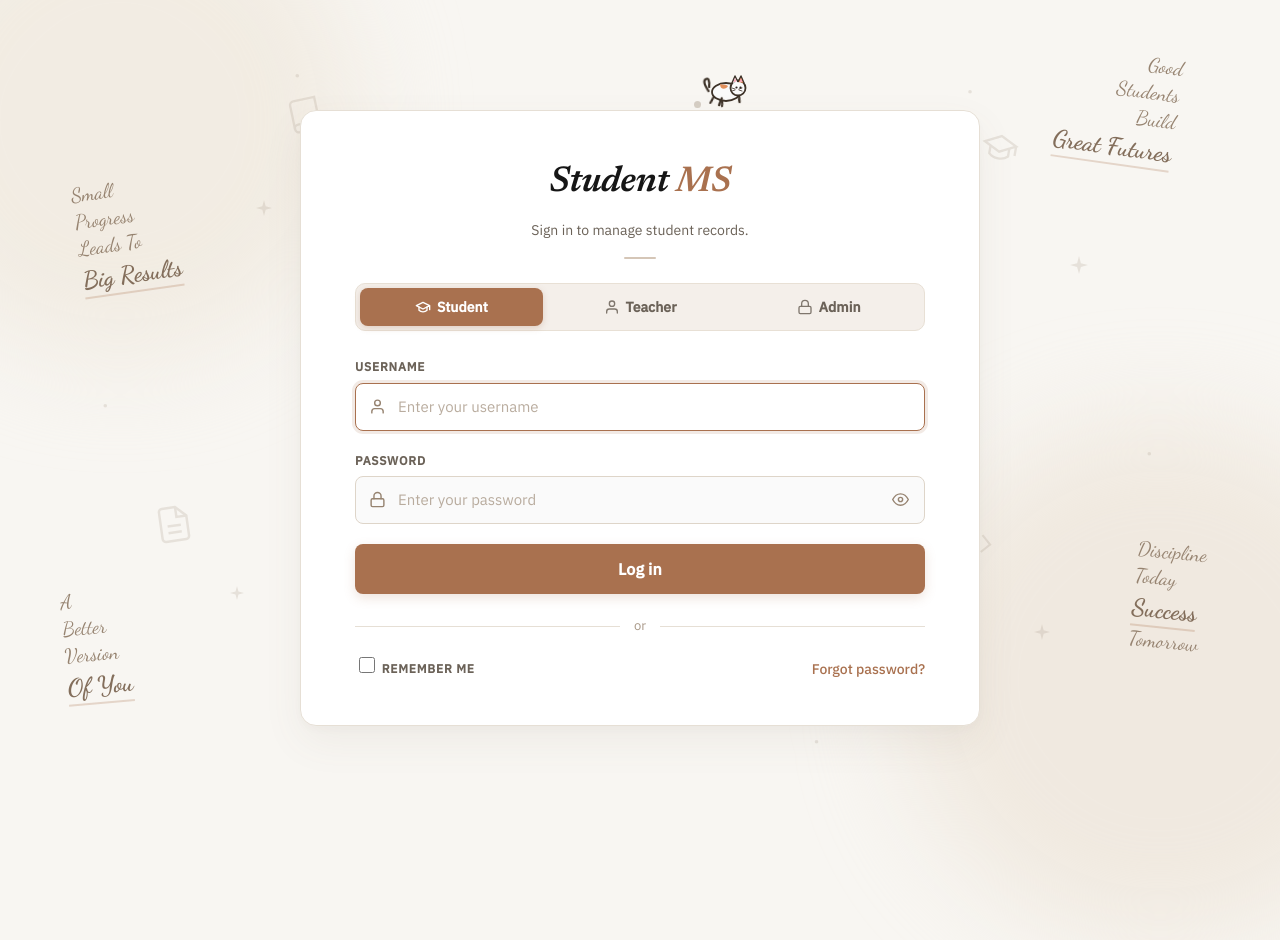
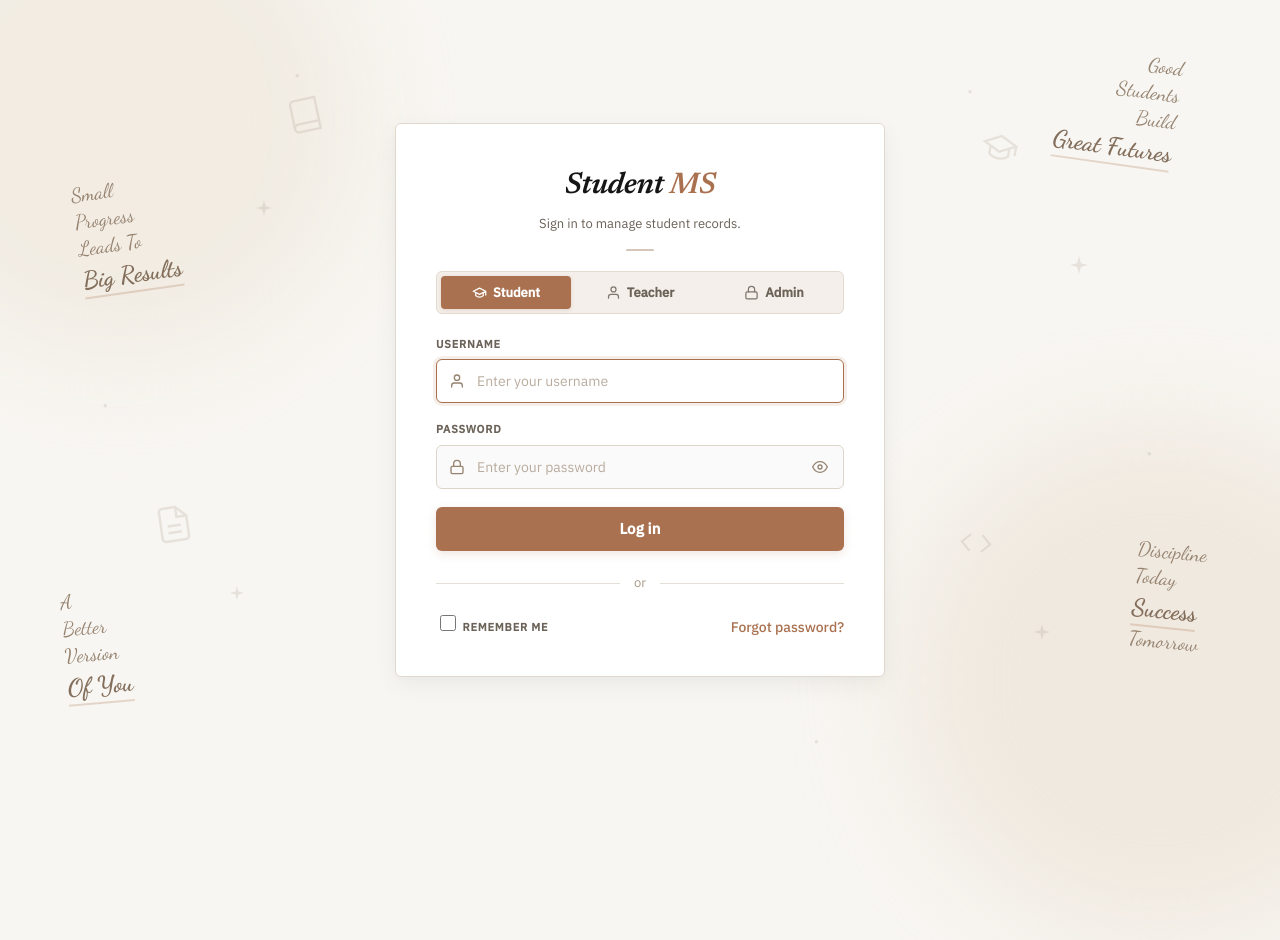
Before and after one commit to sayanawari12/StudentManagement, a Flask app: page /login in a window 1280 px wide; the page is wider, and only the part inside the window is pictured. Run offline with Flask 3, Linux system fonts and the light colour scheme; parts of the project's set-up code (start-up, migrations or seed data) failed here and were passed over; some libraries are stand-ins or nearby versions.

Commit message:
refactor(login): remove cat illustration/animations and make login card compact with sharp corners

```diff
--- a/static/css/style.css
+++ b/static/css/style.css
@@ -864,98 +864,35 @@ textarea {
   margin-top: 2px;
 }
 
-/* Card Wrapper & Cat Animation Track */
+/* Card Wrapper */
 .login-card-wrapper {
   position: relative;
   z-index: 5;
   width: 100%;
-  max-width: 680px;
-  margin: 36px auto 0;
-}
-
-.cat-track {
-  position: absolute;
-  top: -40px;
-  left: 0;
-  right: 0;
-  height: 40px;
-  pointer-events: none;
-  overflow: visible;
-}
-
-.cat-walker {
-  position: absolute;
-  bottom: 0;
-  left: 0;
-  width: 50px;
-  height: 38px;
-  transform: translateX(-50%);
-  will-change: transform;
-}
-
-@keyframes catLegSwing1 {
-  0%, 100% { transform: rotate(-14deg); }
-  50% { transform: rotate(14deg); }
-}
-
-@keyframes catLegSwing2 {
-  0%, 100% { transform: rotate(14deg); }
-  50% { transform: rotate(-14deg); }
-}
-
-@keyframes catTailBob {
-  0%, 100% { transform: rotate(0deg); }
-  50% { transform: rotate(-8deg); }
-}
-
-.cat-walker .leg-fl, .cat-walker .leg-br {
-  transform-origin: top center;
-  animation: catLegSwing1 0.4s infinite ease-in-out;
-}
-
-.cat-walker .leg-fr, .cat-walker .leg-bl {
-  transform-origin: top center;
-  animation: catLegSwing2 0.4s infinite ease-in-out;
-}
-
-.cat-walker .cat-tail {
-  transform-origin: bottom left;
-  animation: catTailBob 0.8s infinite ease-in-out;
-}
-
-/* Paw Print */
-.paw-print {
-  position: absolute;
-  bottom: 2px;
-  width: 7px;
-  height: 7px;
-  border-radius: 50%;
-  background: #968370;
-  opacity: 0.35;
-  pointer-events: none;
-  transition: opacity 1.5s ease-out, transform 1.5s ease-out;
+  max-width: 490px;
+  margin: 0 auto;
 }
 
 /* Login Card Surface */
 .login-card {
   width: 100%;
-  max-width: 680px;
+  max-width: 490px;
   background: var(--bg-surface);
-  border: 1px solid #E6DFD5;
-  border-radius: 16px;
-  box-shadow: 0 16px 40px rgba(120, 100, 80, 0.07), 0 4px 12px rgba(120, 100, 80, 0.03);
-  padding: 44px 54px 40px;
+  border: 1px solid #E2D9CE;
+  border-radius: 6px;
+  box-shadow: 0 8px 24px rgba(22, 22, 22, 0.05), 0 2px 6px rgba(22, 22, 22, 0.02);
+  padding: 38px 40px 34px;
   position: relative;
 }
 
 .login-card-header {
   text-align: center;
-  margin-bottom: 24px;
+  margin-bottom: 20px;
 }
 
 .login-card-header h1 {
   font-family: var(--font-heading), "Georgia", serif;
-  font-size: 36px;
+  font-size: 30px;
   font-weight: 700;
   color: var(--text-primary);
   margin: 0;
@@ -968,28 +905,28 @@ textarea {
 }
 
 .login-card p.sub-text {
-  font-size: 14px;
+  font-size: 13px;
   color: var(--text-secondary);
-  margin: 6px 0 16px;
+  margin: 4px 0 14px;
 }
 
 .title-underline {
-  width: 32px;
+  width: 28px;
   height: 2px;
   background: #D5C6B7;
-  margin: 10px auto 0;
-  border-radius: 2px;
+  margin: 8px auto 0;
+  border-radius: 1px;
 }
 
 /* Segmented Login Type Selector */
 .login-type-selector {
   display: flex;
   background: #F4EFEA;
-  border-radius: 10px;
+  border-radius: 6px;
   padding: 4px;
-  gap: 6px;
-  margin-bottom: 26px;
-  border: 1px solid #E8E0D5;
+  gap: 4px;
+  margin-bottom: 22px;
+  border: 1px solid #E4DACF;
 }
 
 .login-type-btn {
@@ -998,12 +935,12 @@ textarea {
   align-items: center;
   justify-content: center;
   gap: 6px;
-  padding: 10px 14px;
+  padding: 8px 12px;
   border: none;
-  border-radius: 8px;
+  border-radius: 4px;
   font-family: var(--font-body);
   font-weight: 600;
-  font-size: 14px;
+  font-size: 13px;
   color: var(--text-secondary);
   background: transparent;
   cursor: pointer;
@@ -1018,7 +955,7 @@ textarea {
 .login-type-btn.active {
   background: var(--accent);
   color: #FFFFFF;
-  box-shadow: 0 2px 6px rgba(169, 113, 79, 0.25);
+  box-shadow: 0 1px 4px rgba(169, 113, 79, 0.2);
 }
 
 .login-type-btn svg {
@@ -1031,12 +968,12 @@ textarea {
 
 /* Form Fields */
 .login-card .field {
-  margin-bottom: 20px;
+  margin-bottom: 18px;
 }
 
 .login-card label {
   display: block;
-  font-size: 12px;
+  font-size: 11px;
   font-weight: 700;
   letter-spacing: 0.8px;
   color: var(--text-secondary);
@@ -1052,7 +989,7 @@ textarea {
 
 .input-icon {
   position: absolute;
-  left: 14px;
+  left: 13px;
   color: #968370;
   display: flex;
   align-items: center;
@@ -1062,19 +999,19 @@ textarea {
 .login-card input[type="text"],
 .login-card input[type="password"] {
   width: 100%;
-  height: 48px;
-  padding: 0 14px 0 42px;
+  height: 44px;
+  padding: 0 14px 0 40px;
   border: 1px solid #DED5C9;
-  border-radius: 8px;
+  border-radius: 6px;
   background: #FAFAFA;
   font-family: var(--font-body);
-  font-size: 15px;
+  font-size: 14px;
   color: var(--text-primary);
   transition: border-color 0.2s ease, box-shadow 0.2s ease, background-color 0.2s ease;
 }
 
 .login-card input[type="password"] {
-  padding-right: 44px;
+  padding-right: 42px;
 }
 
 .login-card input[type="text"]:focus,
@@ -1082,7 +1019,7 @@ textarea {
   outline: none;
   border-color: var(--accent);
   background: #FFFFFF;
-  box-shadow: 0 0 0 3px rgba(169, 113, 79, 0.15);
+  box-shadow: 0 0 0 3px rgba(169, 113, 79, 0.12);
 }
 
 .login-card input::placeholder {
@@ -1112,21 +1049,21 @@ textarea {
 /* Log in Button */
 .btn-login {
   width: 100%;
-  height: 50px;
+  height: 44px;
   background: var(--accent);
   color: #FFFFFF;
   border: none;
-  border-radius: 8px;
+  border-radius: 6px;
   font-family: var(--font-body);
-  font-size: 16px;
+  font-size: 15px;
   font-weight: 600;
   cursor: pointer;
   display: flex;
   align-items: center;
   justify-content: center;
   transition: background-color 0.2s ease, box-shadow 0.2s ease, transform 0.1s ease;
-  margin-top: 10px;
-  box-shadow: 0 4px 12px rgba(169, 113, 79, 0.2);
+  margin-top: 8px;
+  box-shadow: 0 3px 10px rgba(169, 113, 79, 0.18);
 }
 
 .btn-login:hover {
--- a/templates/login.html
+++ b/templates/login.html
@@ -55,50 +55,6 @@
 
   <!-- Login Card Container -->
   <div class="login-card-wrapper">
-    <!-- Walking Cat Container (Sitting Above Card Top Border, Facing RIGHT 🐈 →) -->
-    <div class="cat-track" id="catTrack" aria-hidden="true">
-      <div class="cat-walker" id="catWalker">
-        <svg class="cat-svg" width="50" height="38" viewBox="0 0 50 38" fill="none" xmlns="http://www.w3.org/2000/svg">
-          <!-- Tail on Left -->
-          <path class="cat-tail" d="M12 20C9 14 7 10 10 8C13 6 14 10 13 16" stroke="#3D3228" stroke-width="2.2" stroke-linecap="round" fill="none"/>
-
-          <!-- Back Legs (Left) -->
-          <g class="cat-legs-back">
-            <path class="leg-bl" d="M18 26L16 33" stroke="#3D3228" stroke-width="2.2" stroke-linecap="round"/>
-            <path class="leg-br" d="M22 26L20 33" stroke="#3D3228" stroke-width="2.2" stroke-linecap="round"/>
-          </g>
-
-          <!-- Body (White/Cream with Ginger Spot) -->
-          <ellipse cx="28" cy="20" rx="14" ry="9" fill="#FAFAFA" stroke="#3D3228" stroke-width="1.8"/>
-          <!-- Ginger spot on back -->
-          <path d="M22 12C24 13 28 12 30 14C28 18 22 18 22 12Z" fill="#E08A53" opacity="0.95"/>
-
-          <!-- Front Legs (Right) -->
-          <g class="cat-legs-front">
-            <path class="leg-fl" d="M30 26L29 33" stroke="#3D3228" stroke-width="2.4" stroke-linecap="round"/>
-            <path class="leg-fr" d="M35 26L34 33" stroke="#3D3228" stroke-width="2.4" stroke-linecap="round"/>
-          </g>
-
-          <!-- Head on Right (Facing RIGHT) -->
-          <circle cx="40" cy="16" r="7.5" fill="#FAFAFA" stroke="#3D3228" stroke-width="1.8"/>
-
-          <!-- Ears -->
-          <path d="M34 11L37 4L40 10" fill="#FAFAFA" stroke="#3D3228" stroke-width="1.4" stroke-linejoin="round"/>
-          <path d="M40 10L43 4L46 11" fill="#E08A53" stroke="#3D3228" stroke-width="1.4" stroke-linejoin="round"/>
-          <!-- Inner ear pink -->
-          <polygon points="35.5,10 37,6 38.5,9.5" fill="#F7A8B8"/>
-          <polygon points="41.5,10 43,6 44.5,10" fill="#F7A8B8"/>
-
-          <!-- Face details pointing RIGHT -->
-          <circle cx="38.5" cy="15.5" r="1.1" fill="#2A2420"/>
-          <circle cx="42.5" cy="15.5" r="1.1" fill="#2A2420"/>
-          <path d="M40 17.5L40.5 18L41 17.5Z" fill="#F7A8B8"/>
-          <path d="M41 17L44 16M41 18L44 19M37 17L34 16M37 18L34 19" stroke="#3D3228" stroke-width="0.8" stroke-linecap="round"/>
-        </svg>
-      </div>
-    </div>
-
-    <!-- The Rectangular Login Card -->
     <main class="login-card">
       <div class="login-card-header">
         <h1>Student <span class="ms-accent">MS</span></h1>
@@ -124,15 +80,15 @@
 
         <div class="login-type-selector" role="radiogroup" aria-label="Login Type">
           <button type="button" class="login-type-btn {% if not login_type or login_type == 'student' %}active{% endif %}" data-type="student" role="radio" aria-checked="{% if not login_type or login_type == 'student' %}true{% else %}false{% endif %}">
-            <svg width="16" height="16" viewBox="0 0 24 24" fill="none" stroke="currentColor" stroke-width="2" stroke-linecap="round" stroke-linejoin="round"><path d="M22 10v6M2 10l10-5 10 5-10 5z"/><path d="M6 12v5c3 3 9 3 12 0v-5"/></svg>
+            <svg width="15" height="15" viewBox="0 0 24 24" fill="none" stroke="currentColor" stroke-width="2" stroke-linecap="round" stroke-linejoin="round"><path d="M22 10v6M2 10l10-5 10 5-10 5z"/><path d="M6 12v5c3 3 9 3 12 0v-5"/></svg>
             <span>Student</span>
           </button>
           <button type="button" class="login-type-btn {% if login_type == 'teacher' %}active{% endif %}" data-type="teacher" role="radio" aria-checked="{% if login_type == 'teacher' %}true{% else %}false{% endif %}">
-            <svg width="16" height="16" viewBox="0 0 24 24" fill="none" stroke="currentColor" stroke-width="2" stroke-linecap="round" stroke-linejoin="round"><path d="M20 21v-2a4 4 0 0 0-4-4H8a4 4 0 0 0-4 4v2"/><circle cx="12" cy="7" r="4"/></svg>
+            <svg width="15" height="15" viewBox="0 0 24 24" fill="none" stroke="currentColor" stroke-width="2" stroke-linecap="round" stroke-linejoin="round"><path d="M20 21v-2a4 4 0 0 0-4-4H8a4 4 0 0 0-4 4v2"/><circle cx="12" cy="7" r="4"/></svg>
             <span>Teacher</span>
           </button>
           <button type="button" class="login-type-btn {% if login_type == 'admin' %}active{% endif %}" data-type="admin" role="radio" aria-checked="{% if login_type == 'admin' %}true{% else %}false{% endif %}">
-            <svg width="16" height="16" viewBox="0 0 24 24" fill="none" stroke="currentColor" stroke-width="2" stroke-linecap="round" stroke-linejoin="round"><rect x="3" y="11" width="18" height="11" rx="2" ry="2"/><path d="M7 11V7a5 5 0 0 1 10 0v4"/></svg>
+            <svg width="15" height="15" viewBox="0 0 24 24" fill="none" stroke="currentColor" stroke-width="2" stroke-linecap="round" stroke-linejoin="round"><rect x="3" y="11" width="18" height="11" rx="2" ry="2"/><path d="M7 11V7a5 5 0 0 1 10 0v4"/></svg>
             <span>Admin</span>
           </button>
         </div>
@@ -142,7 +98,7 @@
           <label for="username">USERNAME</label>
           <div class="input-wrapper">
             <span class="input-icon" aria-hidden="true">
-              <svg width="17" height="17" viewBox="0 0 24 24" fill="none" stroke="currentColor" stroke-width="2" stroke-linecap="round" stroke-linejoin="round"><path d="M20 21v-2a4 4 0 0 0-4-4H8a4 4 0 0 0-4 4v2"/><circle cx="12" cy="7" r="4"/></svg>
+              <svg width="16" height="16" viewBox="0 0 24 24" fill="none" stroke="currentColor" stroke-width="2" stroke-linecap="round" stroke-linejoin="round"><path d="M20 21v-2a4 4 0 0 0-4-4H8a4 4 0 0 0-4 4v2"/><circle cx="12" cy="7" r="4"/></svg>
             </span>
             <input type="text" id="username" name="username" value="{{ username or '' }}" placeholder="Enter your username" required autofocus autocomplete="username">
           </div>
@@ -153,12 +109,12 @@
           <label for="password">PASSWORD</label>
           <div class="input-wrapper">
             <span class="input-icon" aria-hidden="true">
-              <svg width="17" height="17" viewBox="0 0 24 24" fill="none" stroke="currentColor" stroke-width="2" stroke-linecap="round" stroke-linejoin="round"><rect x="3" y="11" width="18" height="11" rx="2" ry="2"/><path d="M7 11V7a5 5 0 0 1 10 0v4"/></svg>
+              <svg width="16" height="16" viewBox="0 0 24 24" fill="none" stroke="currentColor" stroke-width="2" stroke-linecap="round" stroke-linejoin="round"><rect x="3" y="11" width="18" height="11" rx="2" ry="2"/><path d="M7 11V7a5 5 0 0 1 10 0v4"/></svg>
             </span>
             <input type="password" id="password" name="password" placeholder="Enter your password" required autocomplete="current-password">
             <button type="button" class="toggle-password" id="togglePassword" aria-label="Toggle password visibility">
-              <svg class="eye-icon eye-show" width="17" height="17" viewBox="0 0 24 24" fill="none" stroke="currentColor" stroke-width="2" stroke-linecap="round" stroke-linejoin="round"><path d="M1 12s4-8 11-8 11 8 11 8-4 8-11 8-11-8-11-8z"/><circle cx="12" cy="12" r="3"/></svg>
-              <svg class="eye-icon eye-hide" width="17" height="17" viewBox="0 0 24 24" fill="none" stroke="currentColor" stroke-width="2" stroke-linecap="round" stroke-linejoin="round" style="display:none;"><path d="M17.94 17.94A10.07 10.07 0 0 1 12 20c-7 0-11-8-11-8a18.45 18.45 0 0 1 5.06-5.94M9.9 4.24A9.12 9.12 0 0 1 12 4c7 0 11 8 11 8a18.5 18.5 0 0 1-2.16 3.19m-6.72-1.07a3 3 0 1 1-4.24-4.24"/><line x1="1" y1="1" x2="23" y2="23"/></svg>
+              <svg class="eye-icon eye-show" width="16" height="16" viewBox="0 0 24 24" fill="none" stroke="currentColor" stroke-width="2" stroke-linecap="round" stroke-linejoin="round"><path d="M1 12s4-8 11-8 11 8 11 8-4 8-11 8-11-8-11-8z"/><circle cx="12" cy="12" r="3"/></svg>
+              <svg class="eye-icon eye-hide" width="16" height="16" viewBox="0 0 24 24" fill="none" stroke="currentColor" stroke-width="2" stroke-linecap="round" stroke-linejoin="round" style="display:none;"><path d="M17.94 17.94A10.07 10.07 0 0 1 12 20c-7 0-11-8-11-8a18.45 18.45 0 0 1 5.06-5.94M9.9 4.24A9.12 9.12 0 0 1 12 4c7 0 11 8 11 8a18.5 18.5 0 0 1-2.16 3.19m-6.72-1.07a3 3 0 1 1-4.24-4.24"/><line x1="1" y1="1" x2="23" y2="23"/></svg>
             </button>
           </div>
         </div>
@@ -216,60 +172,6 @@
           }
         });
       });
-
-      // 3. Cat Walker Animation Controller & Paw Prints (Facing RIGHT 🐈 →)
-      const track = document.getElementById('catTrack');
-      const cat = document.getElementById('catWalker');
-      if (track && cat) {
-        if (window.matchMedia('(prefers-reduced-motion: reduce)').matches) {
-          cat.style.left = '50%';
-        } else {
-          let startTime = null;
-          const cycleDuration = 4800; // 4.8s walk duration across card width
-          const pauseDuration = 800;  // 0.8s pause at end before loop
-          const totalDuration = cycleDuration + pauseDuration;
-          let lastPawTime = 0;
-
-          function animateCat(timestamp) {
-            if (!startTime) startTime = timestamp;
-            const elapsed = (timestamp - startTime) % totalDuration;
-
-            if (elapsed <= cycleDuration) {
-              const progress = elapsed / cycleDuration;
-              const currentPct = progress * 100;
-              cat.style.left = currentPct + '%';
-              cat.style.display = 'block';
-
-              // Spawn trailing paw print every 240ms behind the cat
-              if (timestamp - lastPawTime > 240 && progress > 0.04 && progress < 0.96) {
-                lastPawTime = timestamp;
-                spawnPawPrint(currentPct);
-              }
-            } else {
-              cat.style.display = 'none';
-            }
-            requestAnimationFrame(animateCat);
-          }
-
-          function spawnPawPrint(pct) {
-            const paw = document.createElement('div');
-            paw.className = 'paw-print';
-            paw.style.left = `calc(${pct}% - 24px)`;
-            track.appendChild(paw);
-
-            setTimeout(() => {
-              paw.style.opacity = '0';
-              paw.style.transform = 'scale(0.4)';
-            }, 60);
-
-            setTimeout(() => {
-              if (paw.parentNode) paw.parentNode.removeChild(paw);
-            }, 1600);
-          }
-
-          requestAnimationFrame(animateCat);
-        }
-      }
     });
   </script>
 </body>
```
